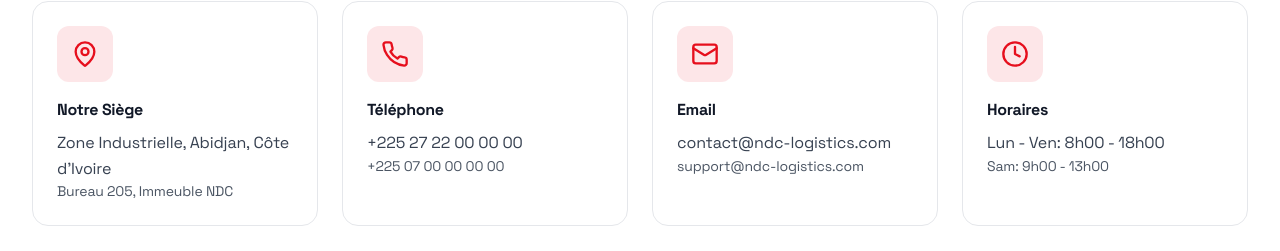
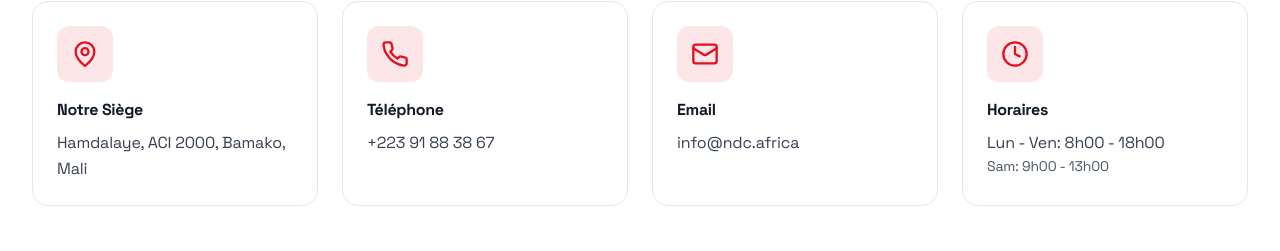
Before and after one commit to brandopera-dev/ndc_website, a React (Vite) app: page /contact in a window 1280 px wide. Shown: the part 528-779 px from the top of the page. Built offline with nearby package versions, Linux system fonts and the light colour scheme; the HTML template or start-up script is replaced by a standard one.

Commit message:
Last ++++

```diff
--- a/src/pages/Contact.tsx
+++ b/src/pages/Contact.tsx
@@ -10,9 +10,9 @@ import { useI18n } from "@/i18n/I18nProvider";
 
 const Contact = () => {
   const contactInfo = [
-    { icon: MapPin, title: "Notre Siège", info: "Zone Industrielle, Abidjan, Côte d'Ivoire", subinfo: "Bureau 205, Immeuble NDC" },
-    { icon: Phone, title: "Téléphone", info: "+225 27 22 00 00 00", subinfo: "+225 07 00 00 00 00" },
-    { icon: Mail, title: "Email", info: "contact@ndc-logistics.com", subinfo: "support@ndc-logistics.com" },
+    { icon: MapPin, title: "Notre Siège", info: "Hamdalaye, ACI 2000, Bamako, Mali", subinfo: "" },
+    { icon: Phone, title: "Téléphone", info: "+223 91 88 38 67", subinfo: "" },
+    { icon: Mail, title: "Email", info: "info@ndc.africa", subinfo: "" },
     { icon: Clock, title: "Horaires", info: "Lun - Ven: 8h00 - 18h00", subinfo: "Sam: 9h00 - 13h00" },
   ];
 
```
